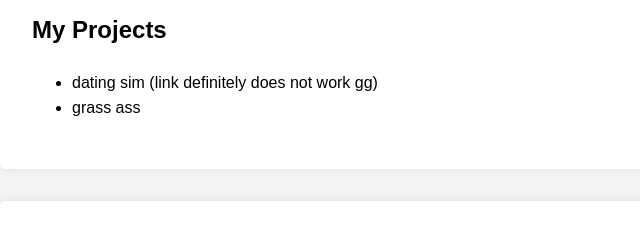
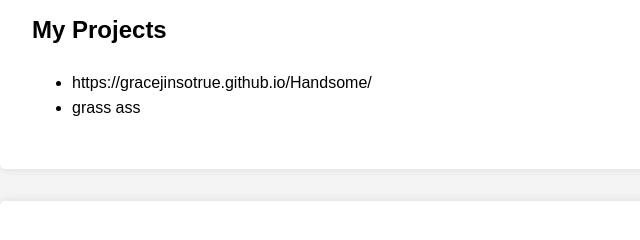
Before and after one commit to gracejinsotrue/itsgrace.github.io, a plain HTML site: page index.html in a window 1280 px wide. Shown: the part 456-696 px from the top of the page, 0-640 px from the left. Drawn offline with Linux system fonts and the light colour scheme.

Commit message:
modified a single link

```diff
--- a/index.html
+++ b/index.html
@@ -1,11 +1,13 @@
 <!DOCTYPE html>
 <html lang="en">
+
 <head>
     <meta charset="UTF-8">
     <meta name="viewport" content="width=device-width, initial-scale=1.0">
     <title>My Personal Webpage</title>
     <link rel="stylesheet" href="styles.css">
 </head>
+
 <body>
     <header>
         <h1>Welcome to My Personal Webpage</h1>
@@ -24,7 +26,7 @@
     <section id="projects">
         <h2>My Projects</h2>
         <ul>
-            <li>dating sim (link definitely does not work gg)</li>
+            <li>https://gracejinsotrue.github.io/Handsome/</li>
             <li>grass ass</li>
         </ul>
     </section>
@@ -38,4 +40,5 @@
     </footer>
     <script src="script.js"></script>
 </body>
+
 </html>
```
